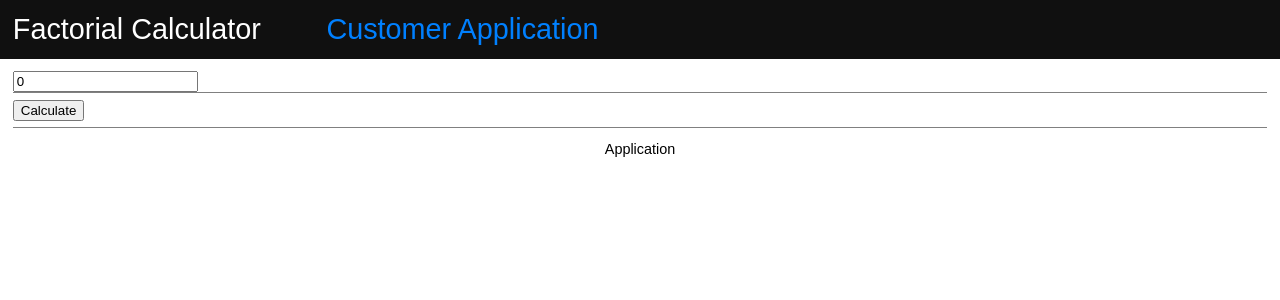
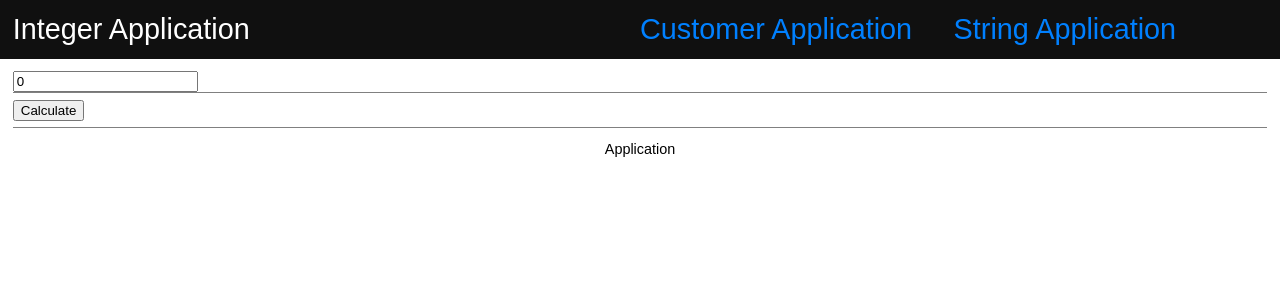
Before and after one commit to DONALDBZR/technicalTest_1, a PHP site: template Views/Factorial.php in a window 1280 px wide. Shown: the top 300 px of the page. Run offline with PHP 8.4, Linux system fonts and the light colour scheme; the template is opened without the code that fills it, so the values that code supplies are empty.

Commit message:
UPDATE 0.3.3 Debugging

```diff
--- a/Public/Scripts/JS/Factorial.js
+++ b/Public/Scripts/JS/Factorial.js
@@ -69,9 +69,12 @@ class Header extends Application {
     render() {
         return (
             <header>
-                <div>Factorial Calculator</div>
+                <div>Integer Application</div>
                 <div>
                     <a href="/">Customer Application</a>
+                </div>
+                <div>
+                    <a href="/">String Application</a>
                 </div>
             </header>
         );
--- a/Public/Stylesheets/TechnicalTest1.css
+++ b/Public/Stylesheets/TechnicalTest1.css
@@ -36,17 +36,15 @@ main header {
     background-color: var(--color1);
     color: var(--color3);
 }
-main header div:nth-child(2) a,
 body[id*="Customers"] main div a,
 main div div div a,
 main header div:nth-child(3) a,
-header div:nth-child(2) a {
+header div a {
     color: var(--color4);
     text-decoration: none;
 }
-main header div:nth-child(2) a:hover,
 body[id*="Customers"] main div a:hover,
-header div:nth-child(2) a:hover {
+header div a:hover {
     text-decoration: underline;
 }
 main div div:nth-child(1) div {
--- a/Public/Stylesheets/desktop.css
+++ b/Public/Stylesheets/desktop.css
@@ -16,14 +16,11 @@ header {
     padding: calc(var(--percentage) / 100);
 }
 header div {
-    width: calc(var(--percentage) / 2);
+    width: calc(var(--percentage) / 4);
     font-size: calc(var(--textSize) * 1.8);
 }
 header div:nth-child(1) {
-    width: calc(var(--percentage) / 4);
-}
-header div:nth-child(2) {
-    width: calc(var(--percentage) * (3 / 4));
+    width: calc(var(--percentage) / 2);
 }
 main {
     margin: calc(var(--percentage) / 100);
--- a/Public/Stylesheets/mobile.css
+++ b/Public/Stylesheets/mobile.css
@@ -17,14 +17,11 @@ header {
     flex-wrap: wrap;
 }
 header div {
-    width: calc(var(--percentage) / 2);
+    width: calc(var(--percentage) / 4);
     font-size: calc(var(--textSize) * 1.8);
 }
 header div:nth-child(1) {
-    width: calc(var(--percentage) * 0.8);
-}
-header div:nth-child(2) {
-    width: calc(var(--percentage) * 0.6);
+    width: calc(var(--percentage) / 2);
 }
 main {
     margin: calc(var(--percentage) / 100);
--- a/Public/Stylesheets/tablet.css
+++ b/Public/Stylesheets/tablet.css
@@ -16,14 +16,11 @@ header {
     display: flex;
 }
 header div {
-    width: calc(var(--percentage) / 2);
+    width: calc(var(--percentage) / 4);
     font-size: calc(var(--textSize) * 1.8);
 }
 header div:nth-child(1) {
-    width: calc(var(--percentage) * 0.4);
-}
-header div:nth-child(2) {
-    width: calc(var(--percentage) * 0.6);
+    width: calc(var(--percentage) / 2);
 }
 main {
     margin: calc(var(--percentage) / 100);
```
Also changed, not shown: Public/Scripts/JS/Homepage.js (+5 -2 lines).
